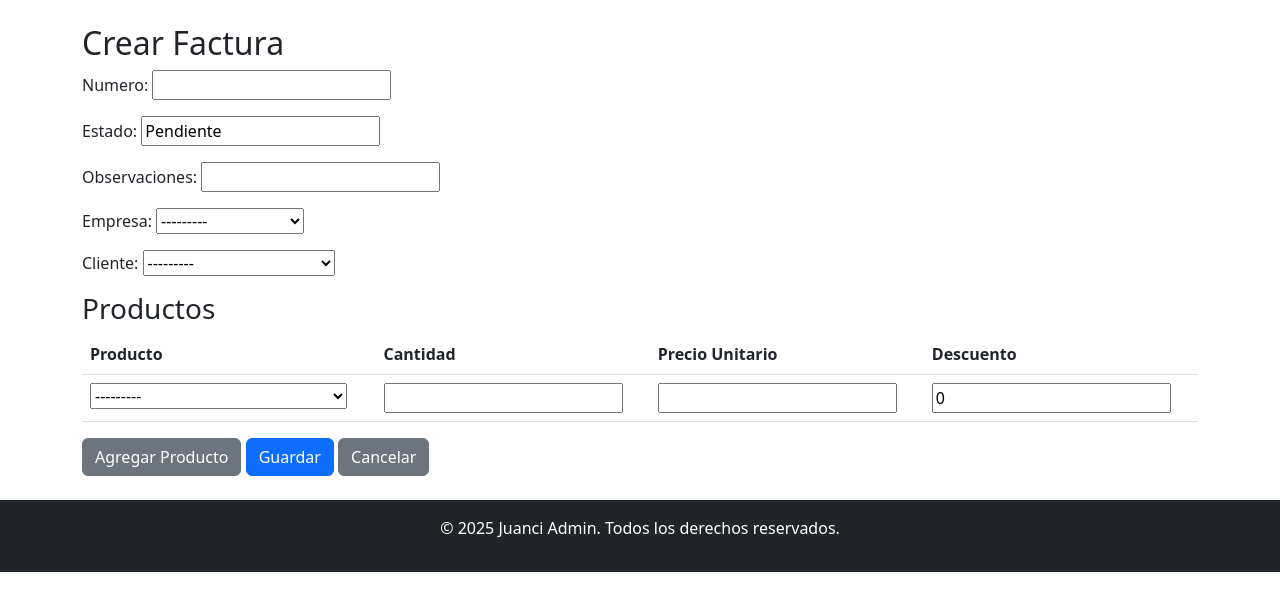
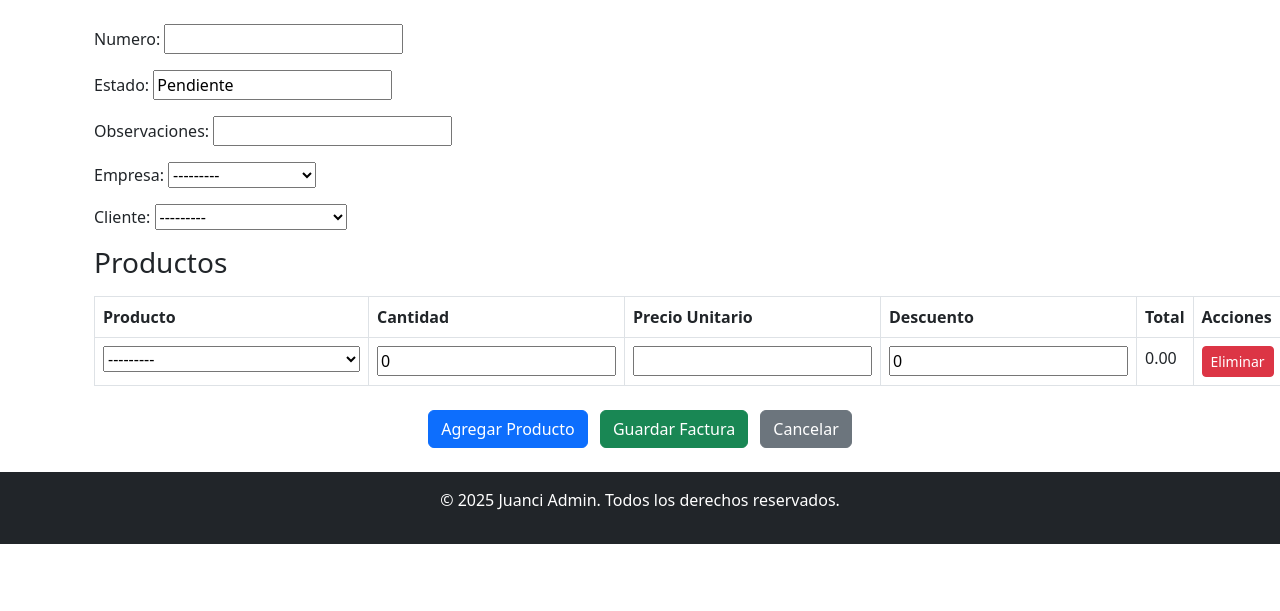
Before and after one commit to EverDuvan/juanci, a Django app: page /facturas/crear/ in a window 1280 px wide. Shown: the part 112-723 px from the top of the page. Run offline with Django 5.2, Linux system fonts and the light colour scheme; tables that the repository leaves empty hold one stand-in row (values such as "Sample post").

Commit message:
update factura

```diff
--- a/facturacion/forms.py
+++ b/facturacion/forms.py
@@ -7,19 +7,15 @@ class ProductoForm(forms.ModelForm):
         model = Producto
         fields = '__all__'
 
-class CotizacionForm(forms.ModelForm):
+
+class MovimientoForm(forms.ModelForm):
     class Meta:
-        model = Cotizacion
+        model = Movimiento
         fields = '__all__'
 
 class FacturaForm(forms.ModelForm):
     class Meta:
         model = Factura
-        fields = '__all__'
-
-class MovimientoForm(forms.ModelForm):
-    class Meta:
-        model = Movimiento
         fields = '__all__'
 
 # Crea un formulario en línea para los detalles de la factura
@@ -30,6 +26,11 @@ DetalleFacturaFormSet = inlineformset_factory(
     extra=1,  # Número de formularios vacíos para agregar productos
 )
 
+class CotizacionForm(forms.ModelForm):
+    class Meta:
+        model = Cotizacion
+        fields = '__all__'
+
 # Crea un formulario en línea para los detalles de la cotización
 DetalleCotizacionFormSet = inlineformset_factory(
     Cotizacion,  # Modelo principal
--- a/facturacion/templates/facturacion/crear_factura.html
+++ b/facturacion/templates/facturacion/crear_factura.html
@@ -1,21 +1,36 @@
 {% extends 'facturacion/base.html' %}
 
-{% block title %}Crear Factura{% endblock %}
+{% block title %}
+Crear Factura
+{% endblock %}
 
 {% block content %}
-<h2>Crear Factura</h2>
+<div class="container mt-4">
+    {% if formset.errors %}
+        <div class="alert alert-danger">
+            Error al cargar los productos: {{ formset.errors }}
+        </div>
+    {% endif %}
+
     <form method="post">
         {% csrf_token %}
-    {{ form.as_p }}  <!-- Formulario principal de la factura -->
-    <h3>Productos</h3>
-    {{ formset.management_form }}  <!-- Gestión del formset -->
-    <table class="table" id="formset-table">
+
+        {{ form.as_p }}
+
+        <div id="productos-section">
+            <h3 class="mb-3">Productos</h3>
+
+            {{ formset.management_form | safe }}
+
+            <table class="table table-bordered" id="formset-table">
                 <thead>
                     <tr>
                         <th>Producto</th>
                         <th>Cantidad</th>
                         <th>Precio Unitario</th>
                         <th>Descuento</th>
+                        <th>Total</th>
+                        <th>Acciones</th>
                     </tr>
                 </thead>
                 <tbody>
@@ -25,42 +40,166 @@
                         <td>{{ form.cantidad }}</td>
                         <td>{{ form.precio_unitario_sin_iva }}</td>
                         <td>{{ form.descuento }}</td>
+                        <td class="total-producto">0.00</td>
+                        <td>
+                            <button
+                                type="button"
+                                class="btn btn-danger btn-sm eliminar-fila"
+                                data-form-id="{{ form.form.prefix }}">
+                                Eliminar
+                            </button>
+                        </td>
+                    </tr>
+                    {% empty %}
+                    <tr>
+                        <td colspan="6" class="text-center">
+                            No hay productos agregados.
+                            <br><small>Use el botón "Agregar Producto" para comenzar.</small>
+                        </td>
                     </tr>
                     {% endfor %}
                 </tbody>
             </table>
-    <button type="button" id="add-product" class="btn btn-secondary">Agregar Producto</button>
-    <button type="submit" class="btn btn-primary">Guardar</button>
-    <a href="{% url 'lista_facturas' %}" class="btn btn-secondary">Cancelar</a>
+
+            <div class="mt-4 text-center">
+                <button
+                    type="button"
+                    id="add-product"
+                    class="btn btn-primary me-2">
+                    Agregar Producto
+                </button>
+                <button
+                    type="submit"
+                    class="btn btn-success me-2">
+                    Guardar Factura
+                </button>
+                <a
+                    href="{% url 'lista_facturas' %}"
+                    class="btn btn-secondary">
+                    Cancelar
+                </a>
+            </div>
+        </div>
     </form>
+</div>
 
 <script>
 document.addEventListener('DOMContentLoaded', function() {
+    console.log('1. Inicializando el script...');
+
+    // Verificar que el botón existe
     const addButton = document.getElementById('add-product');
+    console.log('2. Estado del botón:', addButton);
+
+    // Verificar que el contenedor existe
     const formsetContainer = document.querySelector('#formset-table tbody');
+    console.log('3. Estado del contenedor:', formsetContainer);
+
+    // Verificar el template inicial
+    let templateRow = null;
+    if (formsetContainer.children.length > 0) {
+        templateRow = formsetContainer.children[0];
+    } else {
+        const emptyRow = document.createElement('tr');
+        emptyRow.innerHTML = `
+            <td><select name="form-__prefix__-producto" id="id_form-__prefix__-producto"></select></td>
+            <td><input type="number" name="form-__prefix__-cantidad" id="id_form-__prefix__-cantidad"></td>
+            <td><input type="number" name="form-__prefix__-precio_unitario_sin_iva" id="id_form-__prefix__-precio_unitario_sin_iva"></td>
+            <td><input type="number" name="form-__prefix__-descuento" id="id_form-__prefix__-descuento"></td>
+            <td class="total-producto">0.00</td>
+            <td><button type="button" class="btn btn-danger btn-sm eliminar-fila">Eliminar</button></td>
+        `;
+        templateRow = emptyRow;
+    }
+    console.log('4. Estado del template:', templateRow);
+
+    // Configurar el manejador del botón
+    if (addButton) {
+        addButton.addEventListener('click', function(e) {
+            console.log('5. Botón clickeado');
+            e.preventDefault();
+
+            // Crear nueva fila usando el template
+            const newRow = templateRow.cloneNode(true);
+            let formCount;
+
+            // Obtener o crear el elemento del contador
             const totalForms = document.getElementById('id_form-TOTAL_FORMS');
+            if (totalForms) {
+                formCount = parseInt(totalForms.value);
+                console.log('6. Contador existente:', formCount);
+            } else {
+                formCount = 0;
+                console.log('7. Creando nuevo contador');
+            }
 
-    addButton.addEventListener('click', function() {
-        const formCount = parseInt(totalForms.value);
-        const newForm = formsetContainer.querySelector('tr').cloneNode(true);
+            // Actualizar nombres de campos
+            updateFormFields(newRow, formCount);
+            console.log('8. Campos actualizados');
 
-        // Actualiza los nombres de los campos del formulario
-        newForm.innerHTML = newForm.innerHTML.replace(/form-\d+-/g, `form-${formCount}-`);
-        newForm.innerHTML = newForm.innerHTML.replace(/id_form-\d+-/g, `id_form-${formCount}-`);
+            // Limpiar valores
+            clearFormValues(newRow);
+            console.log('9. Valores limpiados');
 
-        // Limpia los valores del nuevo formulario
-        newForm.querySelectorAll('input, select').forEach(function(input) {
-            if (input.type !== 'hidden') {
-                input.value = '';
+            // Agregar nueva fila
+            formsetContainer.appendChild(newRow);
+            console.log('10. Nueva fila agregada');
+
+            // Actualizar contador
+            updateFormCount(formCount + 1);
+
+            // Enfocar nuevo campo producto
+            const select = newRow.querySelector('select');
+            if (select) {
+                select.focus();
+                console.log('11. Enfoque establecido en el select');
+            }
+        });
     }
 });
 
-        // Agrega el nuevo formulario a la tabla
-        formsetContainer.appendChild(newForm);
+// Función para actualizar nombres de campos
+function updateFormFields(row, index) {
+    console.log('12. Actualizando nombres de campos...');
+    const regex = new RegExp(`form-${index-1}-`, 'g');
+    if (row.innerHTML) {
+        row.innerHTML = row.innerHTML.replace(regex, `form-${index}-`);
+        console.log('13. Nombres actualizados correctamente');
+    }
+}
 
-        // Incrementa el contador de formularios
-        totalForms.value = formCount + 1;
+// Función para limpiar valores
+function clearFormValues(row) {
+    console.log('14. Limpiando valores...');
+    const inputs = row.querySelectorAll('input, select');
+    if (inputs) {
+        inputs.forEach(input => {
+            if (input.type !== 'hidden') {
+                input.value = '';
+                console.log('15. Valor limpiado:', input.name);
+            }
         });
-});
+    }
+}
+
+// Función para actualizar contador
+function updateFormCount(newCount) {
+    console.log('16. Actualizando contador...');
+    const totalForms = document.getElementById('id_form-TOTAL_FORMS');
+    if (totalForms) {
+        console.log('17. Elemento encontrado:', totalForms);
+        totalForms.value = newCount;
+        console.log('18. Nuevo valor establecido:', newCount);
+    } else {
+        console.log('19. Elemento no encontrado. Creando...');
+        const formsetManagement = document.createElement('input');
+        formsetManagement.id = 'id_form-TOTAL_FORMS';
+        formsetManagement.name = 'form-TOTAL_FORMS';
+        formsetManagement.type = 'hidden';
+        formsetManagement.value = newCount;
+        document.querySelector('#formset-table').appendChild(formsetManagement);
+        console.log('20. Elemento creado:', formsetManagement);
+    }
+}
 </script>
 {% endblock %}
--- a/facturacion/views.py
+++ b/facturacion/views.py
@@ -57,14 +57,19 @@ def crear_factura(request):
         form = FacturaForm(request.POST)
         formset = DetalleFacturaFormSet(request.POST)
         if form.is_valid() and formset.is_valid():
-            factura = form.save()  # Guarda la factura
-            formset.instance = factura  # Asocia los detalles con la factura
-            formset.save()  # Guarda los detalles
-            return redirect('lista_facturas')  # Redirige a la lista de facturas
+            factura = form.save()
+            formset.instance = factura
+            formset.save()
+            return redirect('lista_facturas')
     else:
         form = FacturaForm()
-        formset = DetalleFacturaFormSet()
-    return render(request, 'facturacion/crear_factura.html', {'form': form, 'formset': formset})
+        # Inicializar el formset con un formulario vacío
+        formset = DetalleFacturaFormSet(initial=[{'cantidad': 0}])
+
+    return render(request, 'facturacion/crear_factura.html', {
+        'form': form,
+        'formset': formset
+    })
 
 # Vistas para Movimiento
 def lista_movimientos(request):
```
Lines whose indentation alone changed are shown as unchanged.
